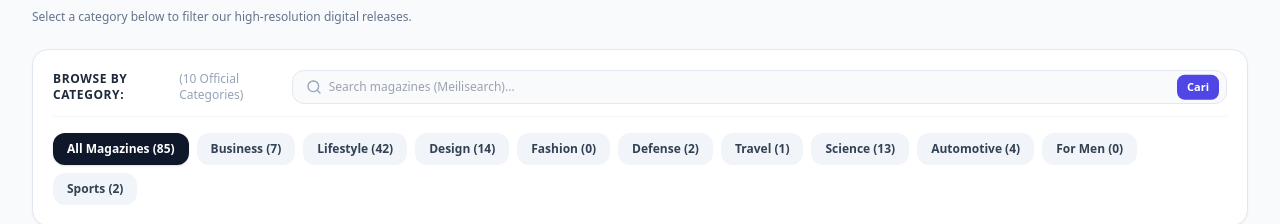
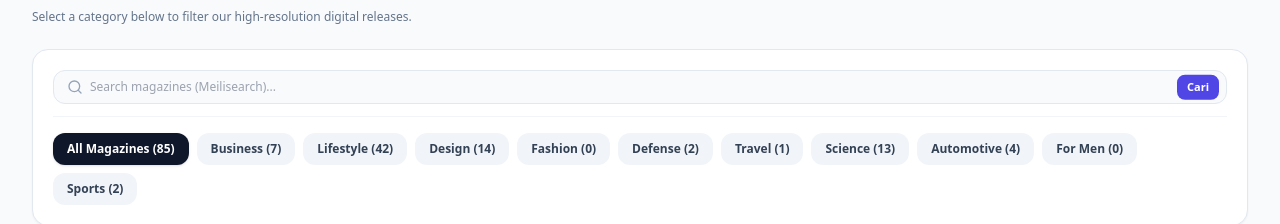
Before and after one commit to rnrizki/medusa-magazine-store, a Next.js app in the folder storefront/: page / in a window 1280 px wide. Shown: the part 132-356 px from the top of the page. Built offline with nearby package versions, Linux system fonts and the light colour scheme.

Commit message:
fix: remove redundant 'Browse by Category' label above category badges

```diff
--- a/storefront/src/components/MagazineCatalog.tsx
+++ b/storefront/src/components/MagazineCatalog.tsx
@@ -295,19 +295,10 @@ export default function MagazineCatalog({
       {/* Category Pills & Search Bar */}
       <div className="bg-white p-5 rounded-2xl border border-slate-200 shadow-sm space-y-4">
         {/* Search Input Bar */}
-        <div className="flex flex-col sm:flex-row sm:items-center justify-between gap-3 pb-3 border-b border-slate-100">
-          <div className="flex items-center space-x-2">
-            <span className="text-xs font-bold text-slate-800 uppercase tracking-wider">
-              Browse by Category:
-            </span>
-            <span className="text-xs text-slate-400 font-medium">
-              ({categories.length} Official Categories)
-            </span>
-          </div>
-
+        <div className="pb-3 border-b border-slate-100">
           <div
             ref={searchContainerRef}
-            className="relative w-full sm:w-88 flex flex-col items-end"
+            className="relative w-full flex flex-col"
           >
             {/* Search Input Form */}
             <form
```
